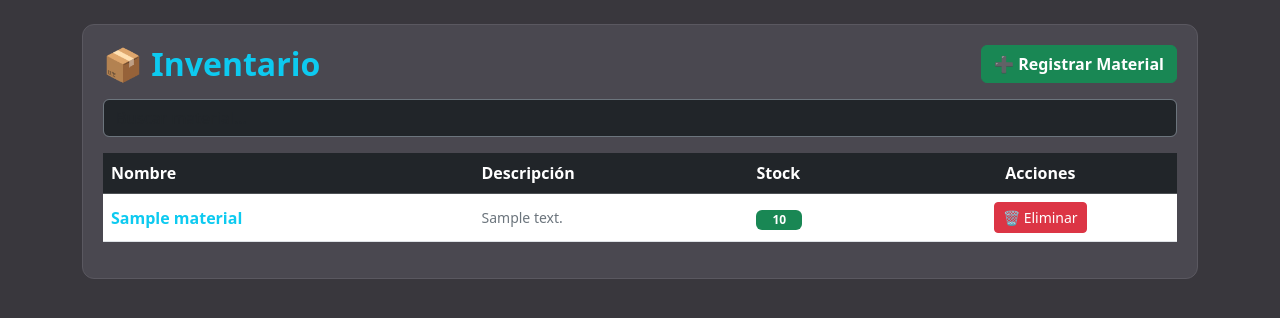
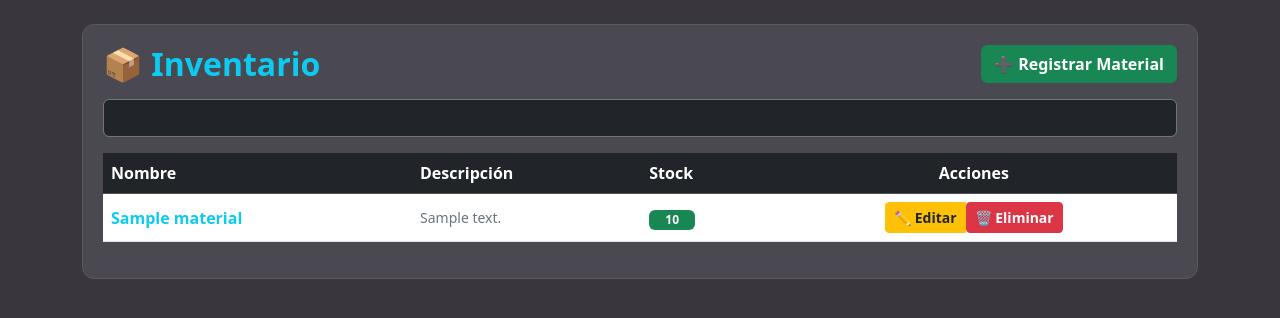
Before and after one commit to Masfos/gestion-cab-systems, a Django app: page /materiales/ in a window 1280 px wide. Shown: the part 107-425 px from the top of the page. Run offline with Django 5.2, Linux system fonts and the light colour scheme; a user stored in the database is signed in; tables that the repository leaves empty hold one stand-in row (values such as "Sample post").

Commit message:
feat: editar material desde inventario

```diff
--- a/core/urls.py
+++ b/core/urls.py
@@ -38,5 +38,7 @@ urlpatterns = [
     # Imagenes
     path('imagen/descargar/<int:imagen_id>/', views.descargar_imagen, name='descargar_imagen'),
     path('ajax/vehiculos/', views.vehiculos_por_cliente, name='ajax_vehiculos'),
+    path('materiales/editar/<int:material_id>/', views.editar_material_bodega, name='editar_material_bodega'),
     path('materiales/eliminar/<int:material_id>/', views.eliminar_material, name='eliminar_material_bodega'),
+    path('materiales/editar/<int:material_id>/', views.editar_material_bodega, name='editar_material_bodega'),
 ]
--- a/core/views.py
+++ b/core/views.py
@@ -251,3 +251,16 @@ def vehiculos_por_cliente(request):
         return JsonResponse({'vehiculos': data})
     except Cliente.DoesNotExist:
         return JsonResponse({'vehiculos': []})
+
+
+@login_required
+def editar_material_bodega(request, material_id):
+    material = get_object_or_404(Material, id=material_id)
+    if request.method == "POST":
+        form = MaterialForm(request.POST, instance=material)
+        if form.is_valid():
+            form.save()
+            return redirect("lista_materiales")
+    else:
+        form = MaterialForm(instance=material)
+    return render(request, "formulario.html", {"form": form, "titulo": "Editar Material"})
--- a/templates/lista_materiales.html
+++ b/templates/lista_materiales.html
@@ -1,14 +1,13 @@
 {% extends "base.html" %}
 {% block content %}
-<div class="seccion-tabla" style="background-color: #4a4850; border-radius: 12px; padding: 20px; border: 1px solid #5a5860;">
+<div style="background-color: #4a4850; border-radius: 12px; padding: 20px; border: 1px solid #5a5860;">
     <div class="d-flex justify-content-between align-items-center mb-3">
         <h2 class="text-info fw-bold m-0">📦 Inventario</h2>
         <a href="{% url 'agregar_material' %}" class="btn btn-success fw-bold">➕ Registrar Material</a>
     </div>
 
     <input type="text" id="buscadorMaterial" class="form-control bg-dark text-white border-secondary mb-3"
-        placeholder="Buscar material..." value="{{ q }}"
-        onkeyup="filtrarMateriales(this)">
+        placeholder="Buscar material..." value="{{ q }}" onkeyup="filtrarMateriales(this)">
 
     <div class="table-responsive">
         <table class="table table-hover align-middle" id="tablaMateriales">
@@ -31,13 +30,16 @@
                         </span>
                     </td>
                     <td class="text-center">
+                        <div class="btn-group">
+                            <a href="{% url 'editar_material_bodega' m.id %}" class="btn btn-warning btn-sm fw-bold text-dark">✏️ Editar</a>
                             {% if es_admin %}
                             <form action="{% url 'eliminar_material_bodega' m.id %}" method="POST" class="d-inline"
                                   onsubmit="return confirm('¿Eliminar {{ m.nombre }}?')">
                                 {% csrf_token %}
-                            <button class="btn btn-danger btn-sm">🗑️ Eliminar</button>
+                                <button class="btn btn-danger btn-sm fw-bold">🗑️ Eliminar</button>
                             </form>
                             {% endif %}
+                        </div>
                     </td>
                 </tr>
                 {% empty %}
```
Lines whose indentation alone changed are shown as unchanged.
